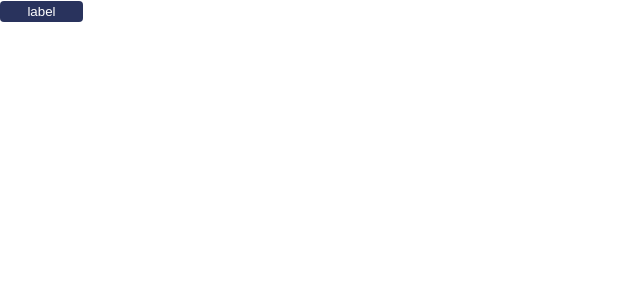
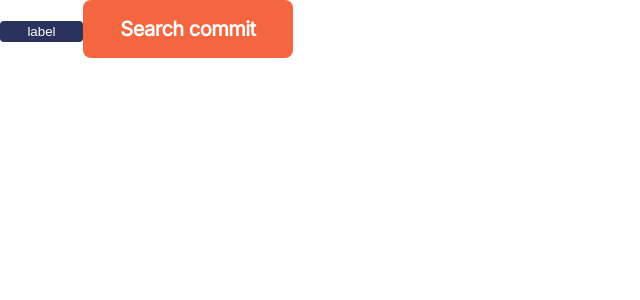
Before and after one commit to anjayluh/commit-viewer, a React (Create React App) app: page / in a window 1280 px wide. Shown: the top 300 px of the page, without its empty margins (0-640 px from the left). Built offline with nearby package versions, Linux system fonts and the light colour scheme.

Commit message:
Added button styled component

```diff
--- /dev/null
+++ b/src/components/styled-components/Button.tsx
@@ -0,0 +1,49 @@
+import classes from '*.module.css';
+import * as React from 'react';
+import styled from 'styled-components';
+
+interface Props {
+    children: any;
+    handleClick?: () => any;
+}
+
+const ButtonStyled = styled.button`
+    left: 0%;
+    right: 0%;
+    top: 0%;
+    bottom: 0%;
+
+    /* Secondary */
+
+    background: #F3663F;
+    border-radius: 8px;
+    border: 0px;
+    width: 210px;
+    height: 58px;
+`;
+const ButtonContent = styled.span`
+    /* Buttons / Large */
+
+    font-family: Inter;
+    font-style: normal;
+    font-weight: 600;
+    font-size: 20px;
+    line-height: 28px;
+    /* identical to box height, or 140% */
+
+    text-align: center;
+    letter-spacing: -0.5px;
+
+    /* White */
+
+    color: #FFFFFF;
+`;
+const Button = (props: Props) => (
+    <ButtonStyled onClick={props.handleClick}>
+        <ButtonContent>
+            {props.children}
+        </ButtonContent>
+    </ButtonStyled>
+);
+
+export default Button;
--- a/src/modules/commit/Home.tsx
+++ b/src/modules/commit/Home.tsx
@@ -2,6 +2,7 @@ import React, { useState } from "react";
 import { useDispatch, useSelector } from "react-redux";
 import { IState } from "../../data/types";
 import Chip from "../../components/styled-components/Chip";
+import Button from "../../components/styled-components/Button";
 
 const Note = () => {
   const dispatch = useDispatch();
@@ -26,6 +27,9 @@ const Note = () => {
         <Chip>
           label
         </ Chip>
+        <Button>
+          Search commit
+        </ Button>
     </div>
   );
 };
```
